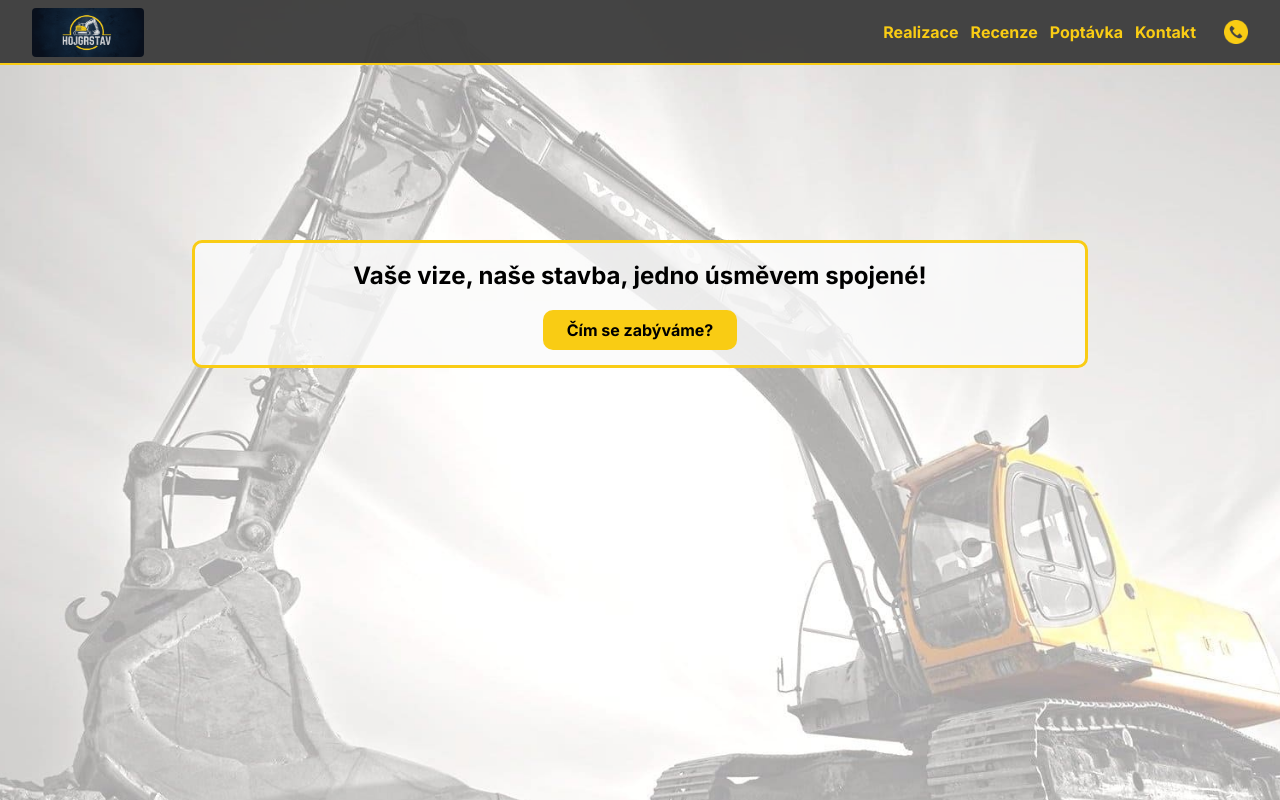
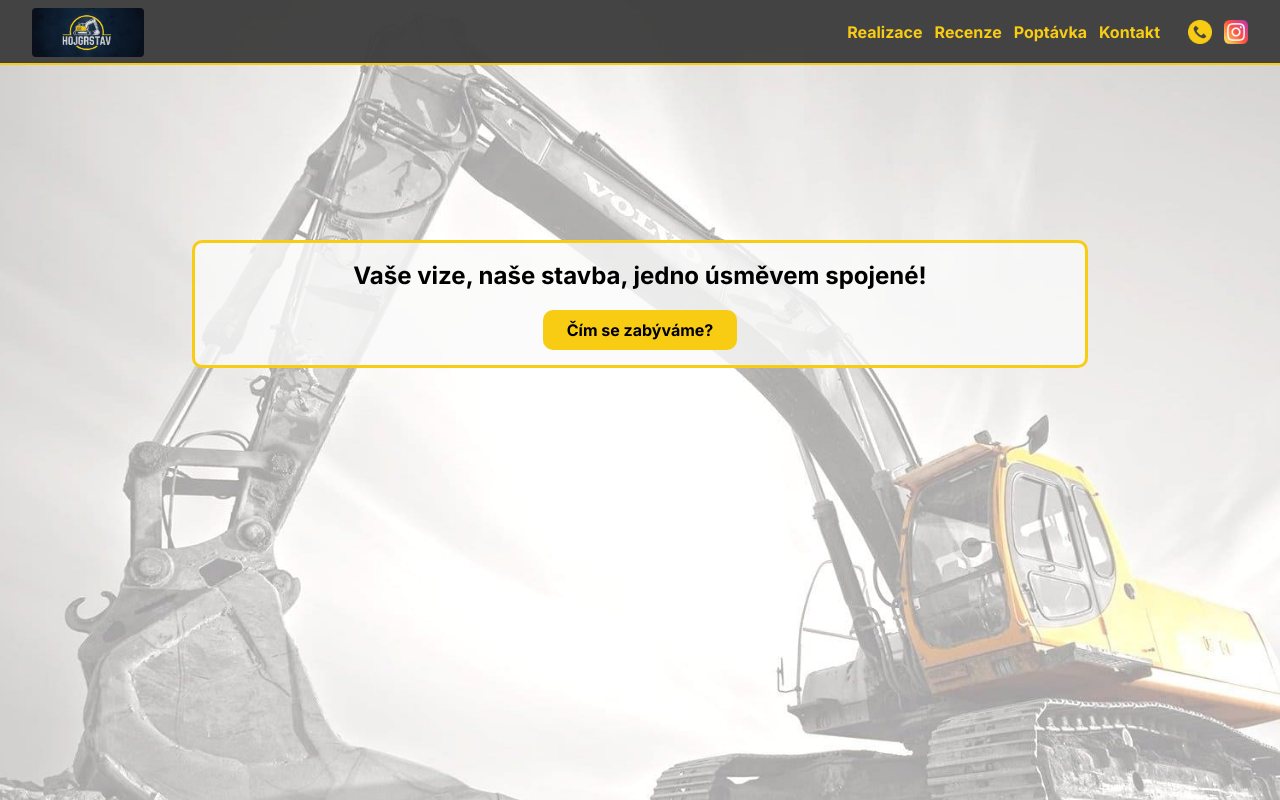
Before and after one commit to Tommys7/hojgrstav, a Next.js app: page / in a window 1280 px wide. Shown: the top 800 px of the page. Built offline with nearby package versions, Linux system fonts and the light colour scheme.

Commit message:
feat/add instagram

```diff
--- a/src/pages/Components/Header.jsx
+++ b/src/pages/Components/Header.jsx
@@ -3,9 +3,9 @@ import { useState, useEffect } from "react";
 import Logo from "../images/logo-header-desktop.png";
 import MobileLogo from "../images/logo-header-mobile.png";
 import PhoneImg from "../images/phone-call.png";
+import InstagramImg from "../images/instalogo.png";
 import Image from "next/image";
-import Link from "next/link"
-
+import Link from "next/link";
 
 const Header = () => {
   const [isMobileMenuOpen, setIsMobileMenuOpen] = useState(false);
@@ -67,6 +67,15 @@ const Header = () => {
               alt="Logo"
             />
           </Link>
+          <Link href="https://www.instagram.com/hojgrstav/">
+            <Image
+              className="header-instagram-img"
+              src={InstagramImg}
+              width="30"
+              height="30"
+              alt="Logo"
+            />
+          </Link>
         </div>
         <button
           onClick={() => setIsMobileMenuOpen((prevState) => !prevState)}
@@ -120,6 +129,13 @@ const Header = () => {
                 alt="Telefon"
               />
             </Link>
+            <Link onClick={closeMobileMenu} href="tel:+420773775247">
+              <Image
+                className="mobile-menu-icon"
+                src={InstagramImg}
+                alt="Telefon"
+              />
+            </Link>
             <Link href="#Uvod">
               <Image
                 onClick={closeMobileMenu}
--- a/src/pages/Styles/header.scss
+++ b/src/pages/Styles/header.scss
@@ -157,8 +157,16 @@
   margin-left: 1rem;
 }
 
+.header-instagram-img{
+  width: 1.5rem;
+  margin-left: 0rem;
+}
+
 @media (max-width: 800px) {
   .header-phone-img{
+    display: none;
+  }
+  .header-instagram-img{
     display: none;
   }
 }
--- a/src/pages/Styles/mobile-menu.scss
+++ b/src/pages/Styles/mobile-menu.scss
@@ -40,4 +40,5 @@
 
 .mobile-menu-icon{
     width: 2.5rem;
+    margin-top: .5rem;
 }
```
Also changed, not shown: src/pages/images/instalogo.png (added).
